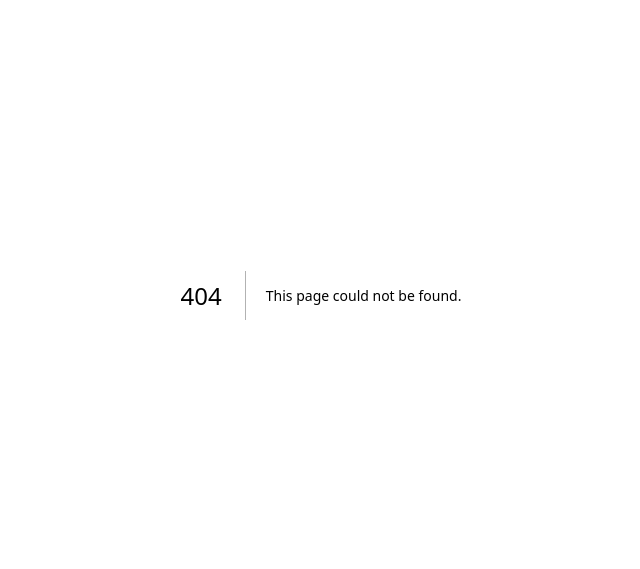
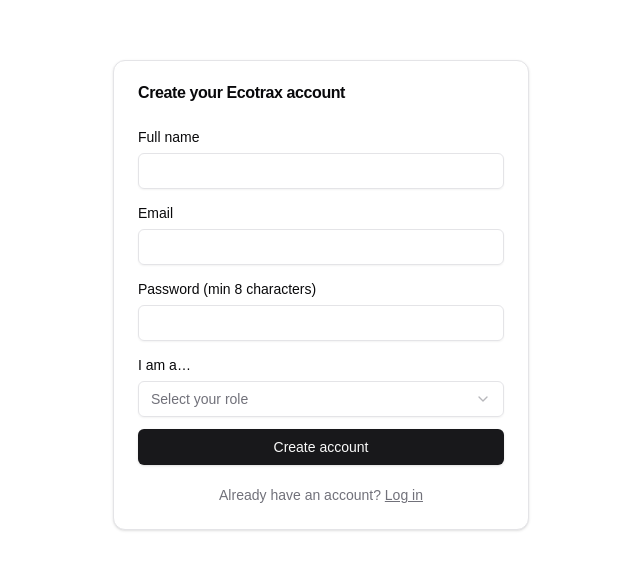
Before and after one commit to muralisreedhar/ecotrax, a Next.js app: page /signup in a window 1280 px wide. Before the commit this address had no page. Shown: the part 105-674 px from the top of the page, without its empty margins (319-959 px from the left). Built offline with nearby package versions, Linux system fonts and the light colour scheme.

Commit message:
feat(auth): signup page with role picker (email; Google deferred)

```diff
--- /dev/null
+++ b/app/(auth)/signup/actions.ts
@@ -0,0 +1,73 @@
+'use server'
+
+import { createClient } from '@/lib/supabase/server'
+import { redirect } from 'next/navigation'
+import { headers } from 'next/headers'
+import { z } from 'zod'
+
+const ALLOWED_ROLES = ['funder', 'practitioner', 'other'] as const
+
+const SignupSchema = z.object({
+  email: z.string().email(),
+  password: z.string().min(8),
+  fullName: z.string().min(1),
+  role: z.enum(ALLOWED_ROLES),
+})
+
+export async function signupAction(formData: FormData) {
+  const parsed = SignupSchema.safeParse({
+    email: formData.get('email'),
+    password: formData.get('password'),
+    fullName: formData.get('fullName'),
+    role: formData.get('role'),
+  })
+  if (!parsed.success) {
+    return redirect(`/signup?error=${encodeURIComponent(parsed.error.issues[0]?.message ?? 'Invalid input')}`)
+  }
+  const { email, password, fullName, role } = parsed.data
+
+  const supabase = await createClient()
+  const origin = (await headers()).get('origin') ?? 'http://localhost:3000'
+
+  const { data, error } = await supabase.auth.signUp({
+    email,
+    password,
+    options: {
+      emailRedirectTo: `${origin}/callback?next=/`,
+      data: { full_name: fullName, role },
+    },
+  })
+  if (error) return redirect(`/signup?error=${encodeURIComponent(error.message)}`)
+
+  // The auth.users → public.users trigger inserted a stub row. Update its role + name.
+  if (data.user) {
+    await supabase
+      .from('users')
+      .update({ role, full_name: fullName })
+      .eq('id', data.user.id)
+  }
+
+  redirect('/login?info=check_email')
+}
+
+export async function signupWithGoogleAction(formData: FormData) {
+  const role = formData.get('role')
+  const fullName = formData.get('fullName')
+  const parsed = z.object({
+    role: z.enum(ALLOWED_ROLES),
+    fullName: z.string().min(1),
+  }).safeParse({ role, fullName })
+  if (!parsed.success) return redirect('/signup?error=role_required')
+
+  const supabase = await createClient()
+  const origin = (await headers()).get('origin') ?? 'http://localhost:3000'
+
+  const { data, error } = await supabase.auth.signInWithOAuth({
+    provider: 'google',
+    options: {
+      redirectTo: `${origin}/callback?next=/&pending_role=${parsed.data.role}&pending_name=${encodeURIComponent(parsed.data.fullName)}`,
+    },
+  })
+  if (error) return redirect(`/signup?error=${encodeURIComponent(error.message)}`)
+  if (data?.url) redirect(data.url)
+}
--- /dev/null
+++ b/app/(auth)/signup/page.tsx
@@ -0,0 +1,60 @@
+import { Button } from '@/components/ui/button'
+import { Input } from '@/components/ui/input'
+import { Label } from '@/components/ui/label'
+import { Card, CardContent, CardHeader, CardTitle } from '@/components/ui/card'
+import {
+  Select, SelectTrigger, SelectValue, SelectContent, SelectItem,
+} from '@/components/ui/select'
+import { signupAction } from './actions'
+import Link from 'next/link'
+
+interface PageProps {
+  searchParams: Promise<{ error?: string }>
+}
+
+export default async function SignupPage({ searchParams }: PageProps) {
+  const { error } = await searchParams
+  return (
+    <main className="mx-auto flex min-h-dvh max-w-md items-center px-4 py-8">
+      <Card className="w-full">
+        <CardHeader>
+          <CardTitle>Create your Ecotrax account</CardTitle>
+        </CardHeader>
+        <CardContent className="space-y-5">
+          {error && <p className="text-sm text-destructive">{error}</p>}
+          <form action={signupAction} className="space-y-3">
+            <div className="space-y-1">
+              <Label htmlFor="fullName">Full name</Label>
+              <Input id="fullName" name="fullName" required autoComplete="name" />
+            </div>
+            <div className="space-y-1">
+              <Label htmlFor="email">Email</Label>
+              <Input id="email" name="email" type="email" required autoComplete="email" />
+            </div>
+            <div className="space-y-1">
+              <Label htmlFor="password">Password (min 8 characters)</Label>
+              <Input id="password" name="password" type="password" required minLength={8} autoComplete="new-password" />
+            </div>
+            <div className="space-y-1">
+              <Label htmlFor="role">I am a&hellip;</Label>
+              <Select name="role" required>
+                <SelectTrigger id="role">
+                  <SelectValue placeholder="Select your role" />
+                </SelectTrigger>
+                <SelectContent>
+                  <SelectItem value="funder">Funder (foundation, donor, ESG/CSR lead)</SelectItem>
+                  <SelectItem value="practitioner">Practitioner (NGO, field biologist, project lead)</SelectItem>
+                  <SelectItem value="other">Researcher, agency, ranger, or other</SelectItem>
+                </SelectContent>
+              </Select>
+            </div>
+            <Button type="submit" className="w-full">Create account</Button>
+          </form>
+          <p className="text-center text-sm text-muted-foreground">
+            Already have an account? <Link href="/login" className="underline">Log in</Link>
+          </p>
+        </CardContent>
+      </Card>
+    </main>
+  )
+}
```
